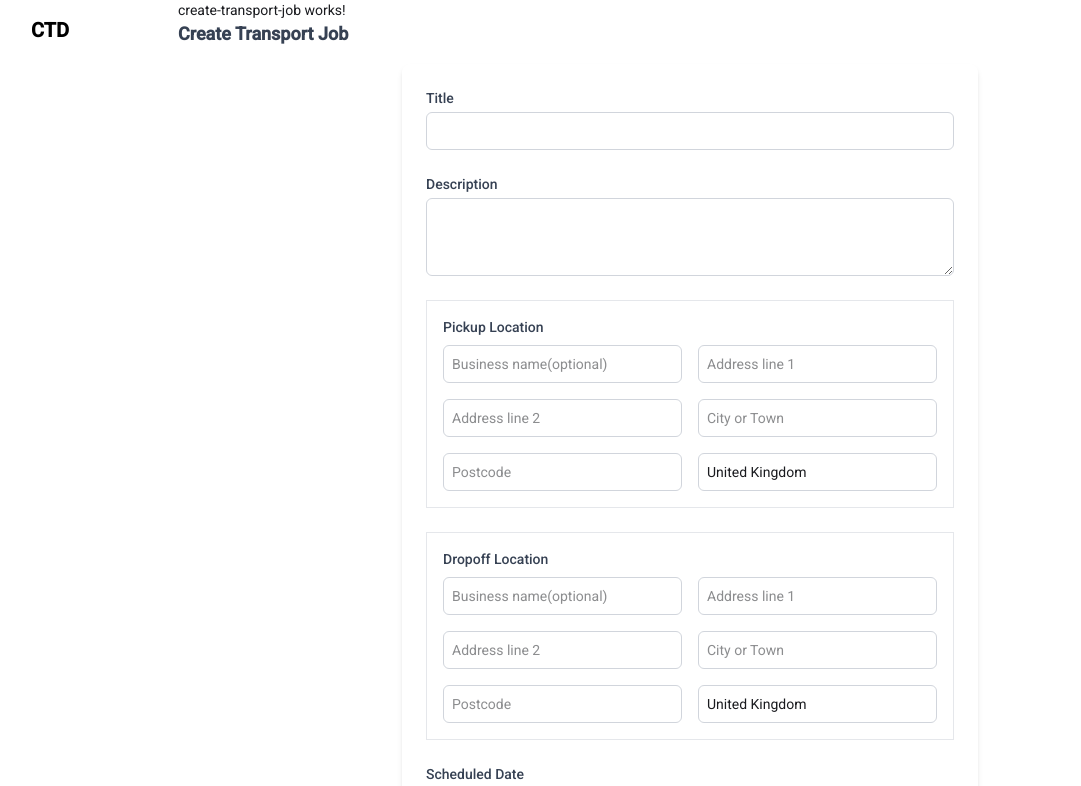
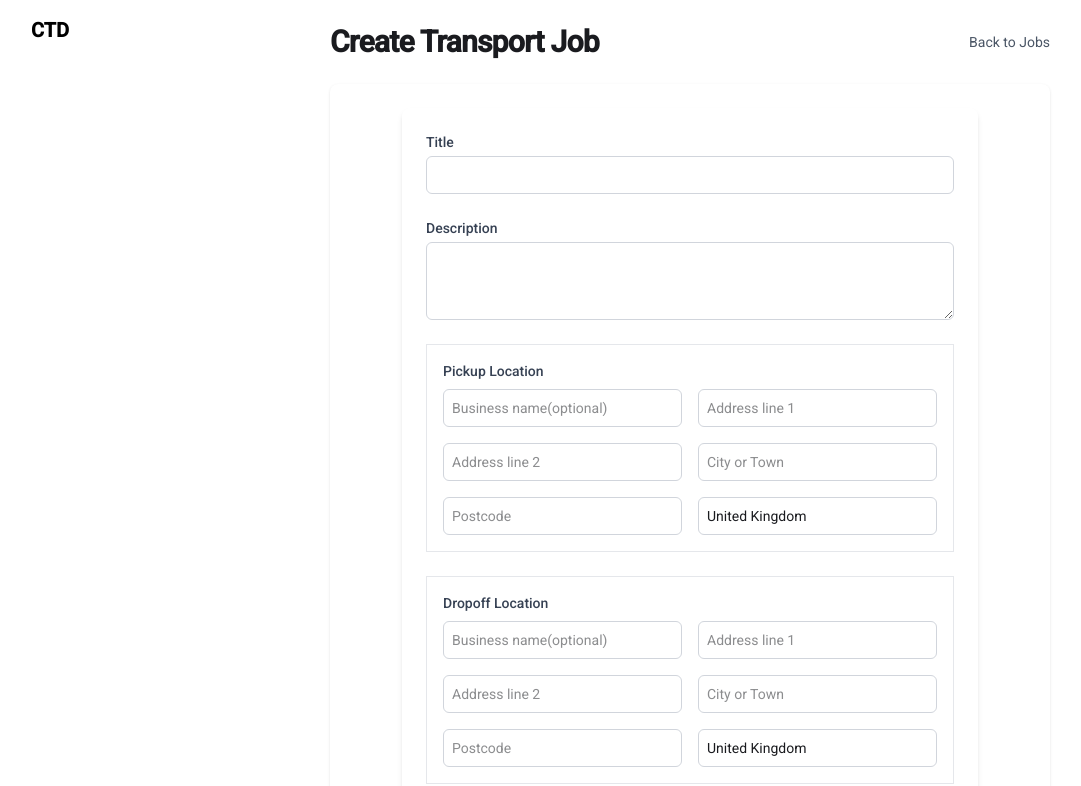
Before and after one commit to carlhope/CarTransportDashboard, an Angular app in the folder CarTransportDashboard.web/: page /transport-jobs/create in a window 1280 px wide. Shown: the top 786 px of the page, without its empty margins (78-1159 px from the left). Built offline with nearby package versions, Linux system fonts and the light colour scheme.

Commit message:
feat(ui): refine job list and create page layout for improved readability.

```diff
--- a/CarTransportDashboard.web/src/app/components/create-transport-job-form/create-transport-job-form.html
+++ b/CarTransportDashboard.web/src/app/components/create-transport-job-form/create-transport-job-form.html
@@ -1,5 +1,3 @@
-<p class="text-lg font-semibold mb-4 text-gray-700">Create Transport Job</p>
-
 <form [formGroup]="jobForm" (ngSubmit)="onSubmit()" class="space-y-6 bg-white p-6 rounded-lg shadow-md max-w-xl mx-auto">
   <div>
     <label class="block text-sm font-medium text-gray-700">Title</label>
--- a/CarTransportDashboard.web/src/app/pages/transport-jobs/create-transport-job/create-transport-job.html
+++ b/CarTransportDashboard.web/src/app/pages/transport-jobs/create-transport-job/create-transport-job.html
@@ -1,2 +1,20 @@
-<p>create-transport-job works!</p>
-<app-create-transport-job-form (submitJob)="handleSubmit($event)"></app-create-transport-job-form>
+<div class="p-6 max-w-3xl mx-auto">
+  <!-- Page Header -->
+  <div class="flex items-center justify-between mb-6">
+    <h2 class="text-3xl font-semibold tracking-tight">Create Transport Job</h2>
+
+    <button
+      routerLink="/transport-jobs"
+      class="text-sm text-gray-600 hover:text-gray-800 transition"
+    >
+      Back to Jobs
+    </button>
+  </div>
+
+  <!-- Form Container -->
+  <div class="bg-white rounded-lg shadow-sm p-6">
+    <app-create-transport-job-form
+      (submitJob)="handleSubmit($event)"
+    ></app-create-transport-job-form>
+  </div>
+</div>
--- a/CarTransportDashboard.web/src/app/pages/transport-jobs/create-transport-job/create-transport-job.ts
+++ b/CarTransportDashboard.web/src/app/pages/transport-jobs/create-transport-job/create-transport-job.ts
@@ -2,11 +2,13 @@ import { Component } from '@angular/core';
 import { TransportJobService } from '../../../services/transport-job/transport-job';
 import { TransportJob } from '../../../models/transport-job';
 import {CreateTransportJobForm} from '../../../components/create-transport-job-form/create-transport-job-form';
+import {RouterLink} from '@angular/router';
 
 @Component({
   selector: 'app-create-transport-job',
   imports: [
-    CreateTransportJobForm
+    CreateTransportJobForm,
+    RouterLink
   ],
   templateUrl: './create-transport-job.html',
   styleUrl: './create-transport-job.scss'
--- a/CarTransportDashboard.web/src/app/pages/transport-jobs/transport-jobs.html
+++ b/CarTransportDashboard.web/src/app/pages/transport-jobs/transport-jobs.html
@@ -1,22 +1,28 @@
-<div class="flex items-center justify-between mb-4">
-  <h2 class="text-2xl font-semibold">Transport Jobs</h2>
+<div class="p-6 max-w-4xl mx-auto">
+  <!-- Header -->
+  <div class="flex items-center justify-between mb-6">
+    <h2 class="text-3xl font-semibold tracking-tight">Transport Jobs</h2>
+
     <button
       routerLink="create"
-    class="bg-blue-600 hover:bg-blue-700 text-white font-medium py-2 px-4 rounded-md shadow-sm"
+      class="bg-blue-600 hover:bg-blue-700 text-white font-medium py-2 px-4 rounded-md shadow-sm transition"
     >
       Create Job
     </button>
   </div>
 
-<p>transport-jobs works!</p>
-
+  <!-- Job List -->
   @if (jobs.length > 0) {
-  <mat-list>
+    <mat-list class="bg-white rounded-lg">
       @for (job of jobs; track job.id) {
+        <div class="py-2">
         <app-transport-job-list-item [job]="job" />
+        </div>
       }
     </mat-list>
   } @else {
-  <p>No jobs available.</p>
+    <div class="text-center text-gray-500 py-12">
+      <p class="text-lg">No jobs available.</p>
+    </div>
   }
-<router-outlet></router-outlet>
+</div>
--- a/CarTransportDashboard.web/src/app/pages/transport-jobs/transport-jobs.ts
+++ b/CarTransportDashboard.web/src/app/pages/transport-jobs/transport-jobs.ts
@@ -3,11 +3,11 @@ import { TransportJobService } from '../../services/transport-job/transport-job'
 import { TransportJob } from '../../models/transport-job';
 import {TransportJobListItem} from '../../components/transport-job-list-item/transport-job-list-item';
 import {MatList} from '@angular/material/list';
-import {RouterLink, RouterOutlet} from '@angular/router';
+import {RouterLink} from '@angular/router';
 
 @Component({
   selector: 'app-transport-jobs',
-  imports: [TransportJobListItem, MatList, RouterOutlet, RouterLink],
+  imports: [TransportJobListItem, MatList, RouterLink],
   templateUrl: './transport-jobs.html',
   styleUrl: './transport-jobs.scss'
 })
```
Lines whose indentation alone changed are shown as unchanged.
